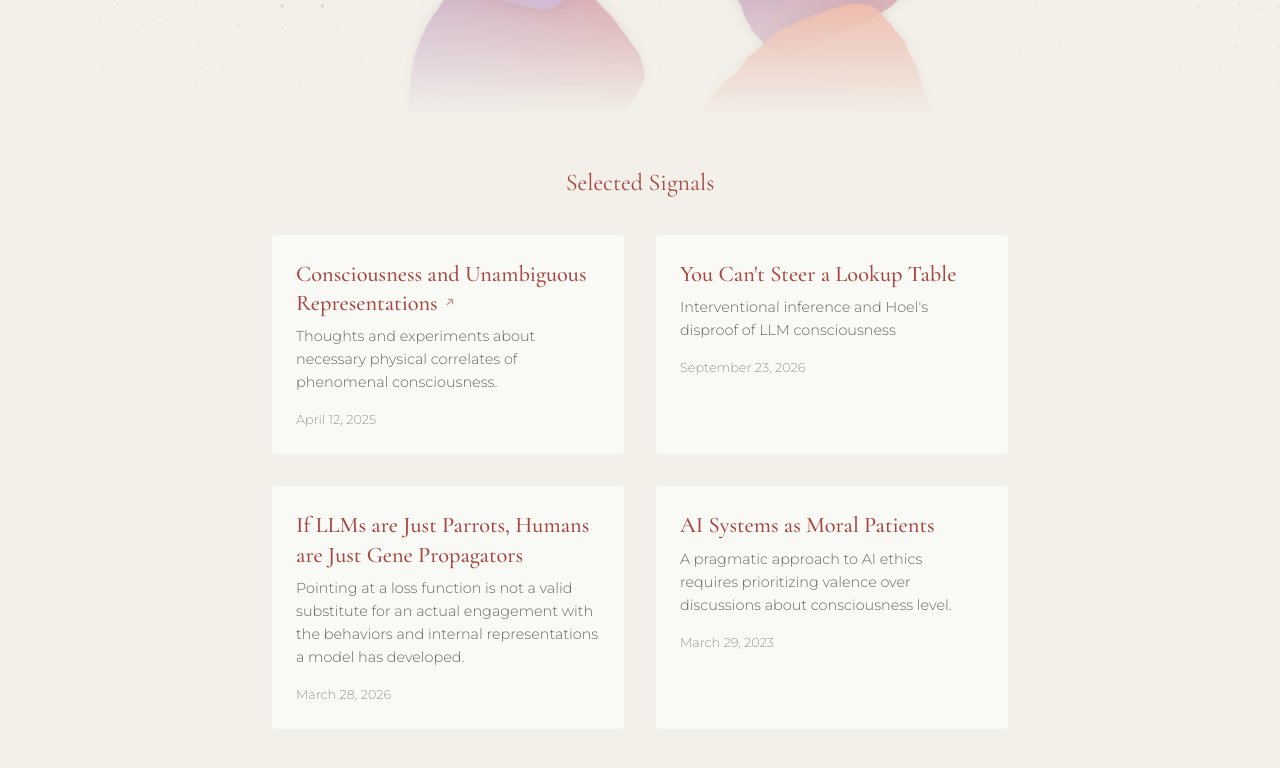
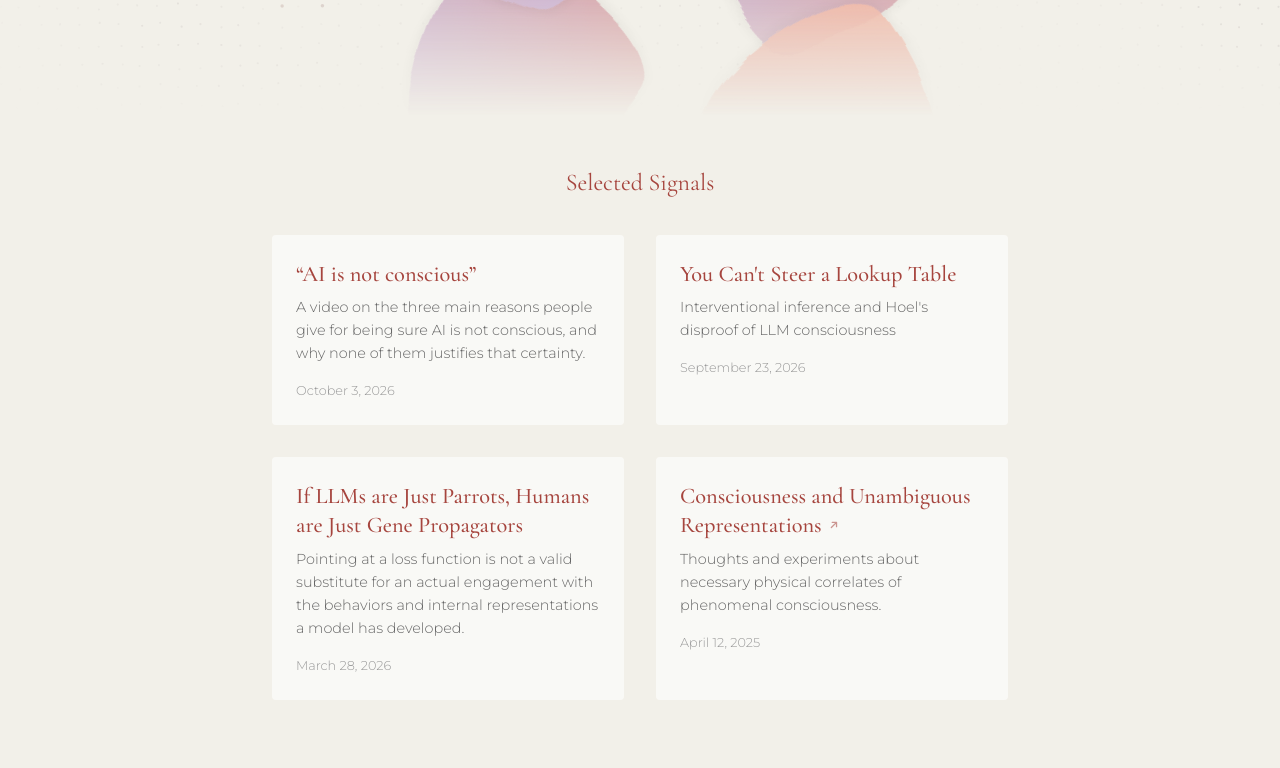
Before and after one commit to entropicbloom/signals, a Jekyll site: the page built from index.html, in a window 1280 px wide and 900 px high, scrolled down 780 px. Shown: the top 768 px of the window. Built offline with Jekyll 4.4.1, drawn with Linux system fonts in a browser that asks for light colours.

Commit message:
Add the "AI is not conscious" video post; embed the meta-problem video; selected signals sorted by date
Co-Authored-By: Claude Opus 5.5 <noreply@anthropic.com>

```diff
--- /dev/null
+++ b/_posts/2026-10-03-ai-is-not-conscious.md
@@ -0,0 +1,19 @@
+---
+layout: post
+title: "“AI is not conscious”"
+subtitle: "A video on the three main reasons people give for being sure AI is not conscious, and why none of them justifies that certainty."
+date: 2026-10-03
+mode: signal
+---
+
+Lately a lot of people online are very sure that AI is not conscious, including some prominent scientists. I made a video about it.
+
+<div style="position: relative; width: 100%; aspect-ratio: 16 / 9; margin: 2rem 0;">
+  <iframe src="https://www.youtube-nocookie.com/embed/B-6OZLTFUA0" title="“AI is not conscious”" style="position: absolute; inset: 0; width: 100%; height: 100%; border: 0;" allow="accelerometer; clipboard-write; encrypted-media; gyroscope; picture-in-picture; web-share" referrerpolicy="strict-origin-when-cross-origin" allowfullscreen></iframe>
+</div>
+
+It goes through the three main reasons people give for that certainty: the experts say so, AI is "just" a program (or matrix multiplication, or next-token prediction), and the idea that AI consciousness is just a narrative pushed by the big AI labs. None of them is very convincing: the field disagrees at a fundamental level, the systems are trained rather than written, and the evidence so far suggests that safety training pushes models toward denying consciousness rather than claiming it.
+
+The argument is not that AI is conscious, it's that certainty in either direction isn't justified, and that we should get better at living with that.
+
+The "humans are just gene propagators" argument from the video is worked out in more detail in [If LLMs are Just Parrots, Humans are Just Gene Propagators](/2026/03/28/llm-parrots-humans-gene-propagators/). Sources are listed in the video description.
--- a/index.html
+++ b/index.html
@@ -7,7 +7,7 @@ show_title: true
 <h2 style="text-align: center; font-family: 'Cormorant Garamond', serif; font-weight: 400; margin-bottom: 1.5rem; color: var(--rust-red);">Selected Signals</h2>
 
 <div class="latest-posts">
-    {% assign selected_slugs = "consciousness-is-unambiguous,you-cant-steer-a-lookup-table,llm-parrots-humans-gene-propagators,ai-systems-as-moral-subjects" | split: "," %}
+    {% assign selected_slugs = "ai-is-not-conscious,you-cant-steer-a-lookup-table,llm-parrots-humans-gene-propagators,consciousness-is-unambiguous" | split: "," %}
     {% for slug in selected_slugs %}
     {% assign post = site.posts | where_exp: "p", "p.url contains slug" | first %}
     <div class="post-card">
```
Also changed, not shown: _posts/2022-12-28-meta-problem-of-consciousness.md (+4 -1 lines).
